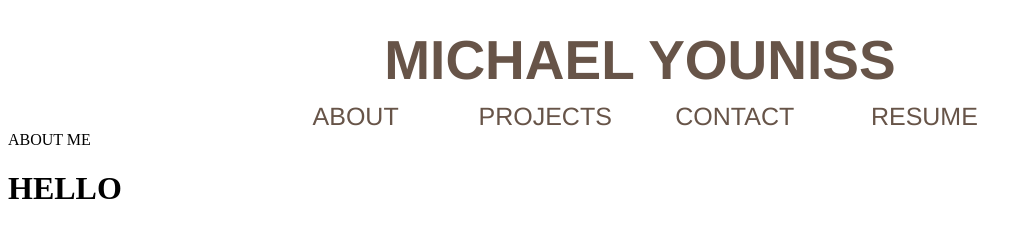
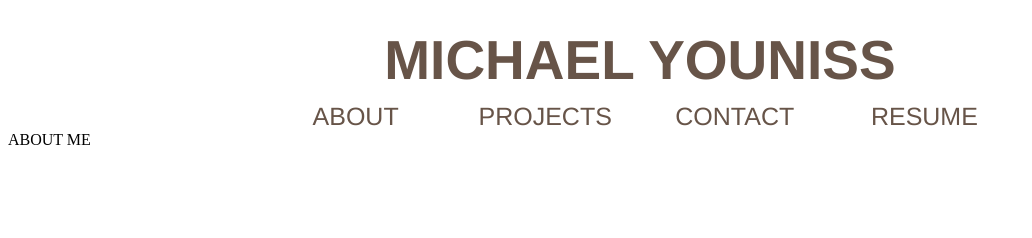
Before and after one commit to michael-youniss13/personal_site, a website: page index.html in a window 1280 px wide. Shown: the whole page, without its empty margins (0-1032 px from the left). Drawn offline with Linux system fonts and the light colour scheme.

Commit message:
take out hello

```diff
--- a/index.html
+++ b/index.html
@@ -5,6 +5,5 @@
   <body>
     <div id='root'></div>
     <script src='src/js/public/bundle.js' type='text/javascript'></script>
-    <h1>HELLO</h1>
   </body>
 </html>
```
